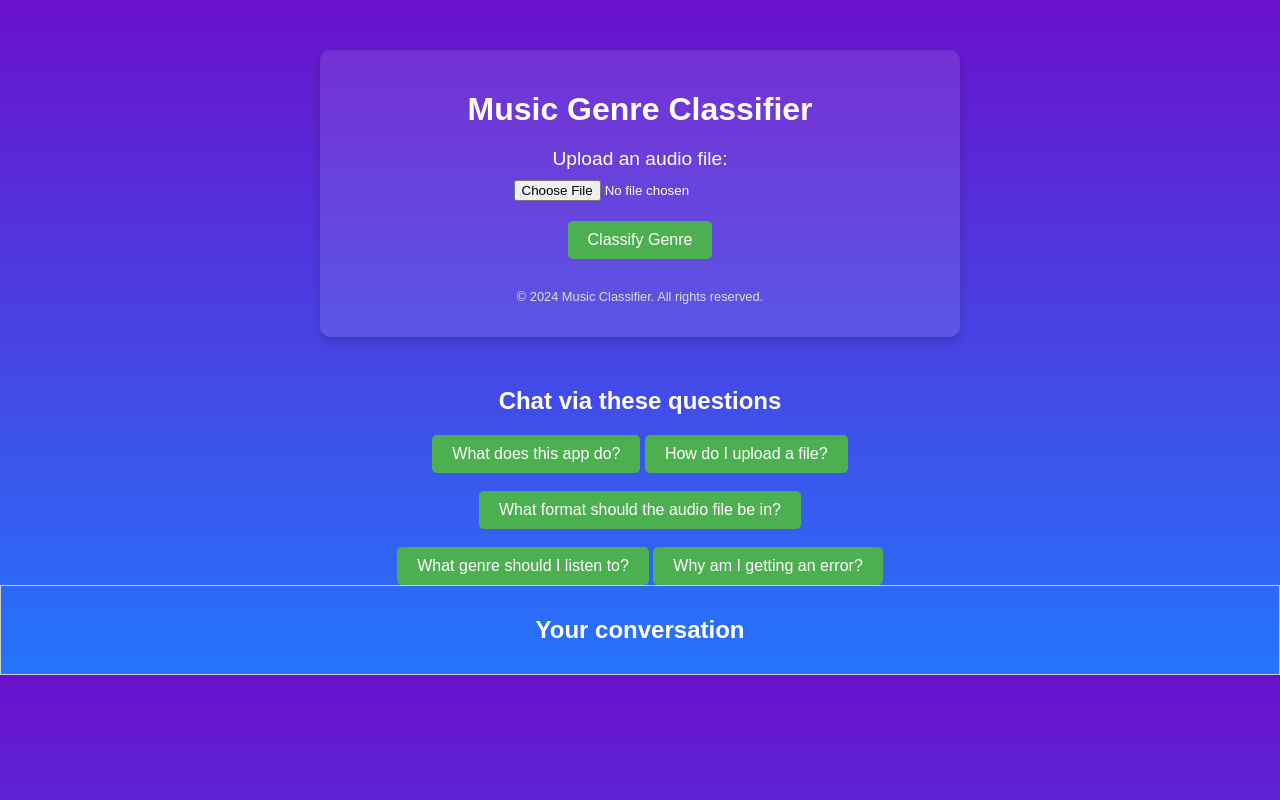
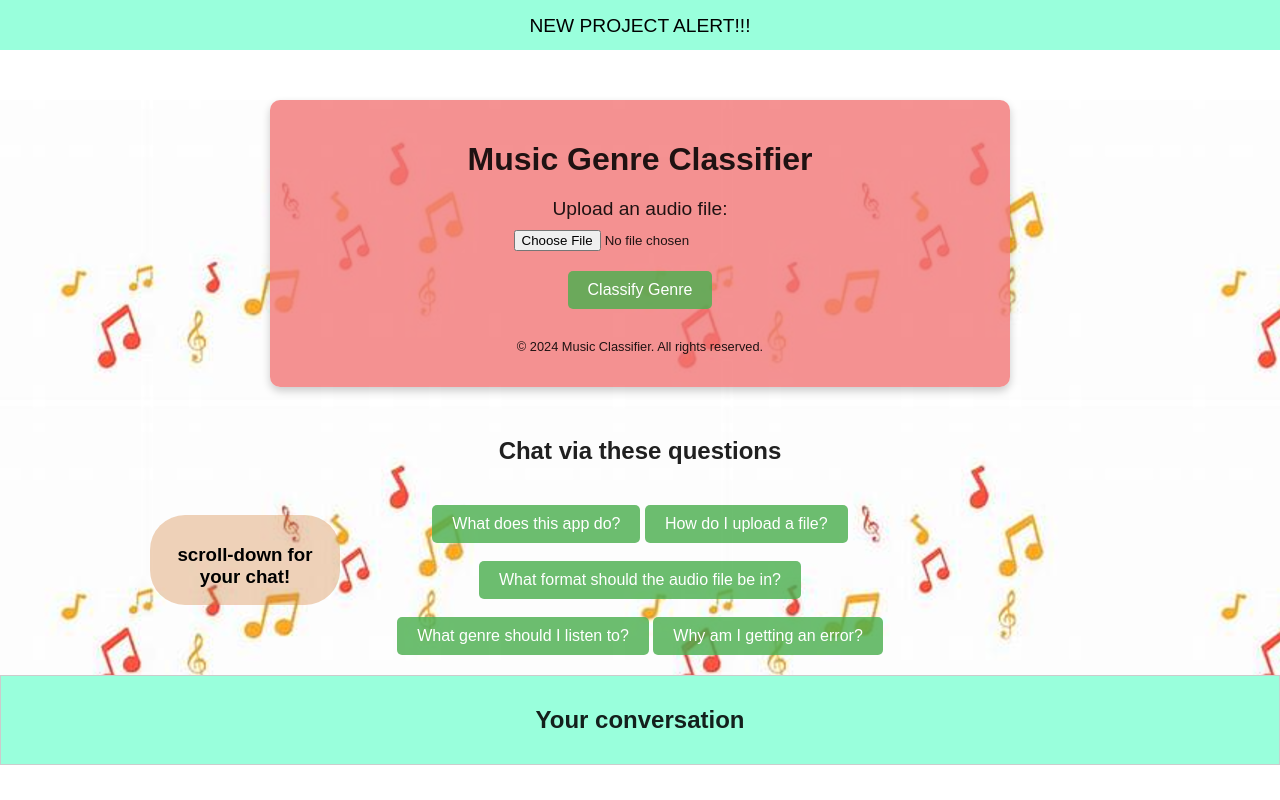
Before and after one commit to DILIP-KANNAN/music_costumizer, a plain HTML site: page index.html in a window 1280 px wide. Drawn offline with Linux system fonts and the light colour scheme.

Commit message:
modified frontend

```diff
--- a/index.html
+++ b/index.html
@@ -7,6 +7,8 @@
     <link rel="stylesheet" href="styles.css">
 </head>
 <body>
+    <div class="head">NEW PROJECT ALERT!!!</div>
+    <div class="bg">
     <div class="container">
         <header>
             <h1>Music Genre Classifier</h1>
@@ -27,7 +29,8 @@
         </footer>
     </div>
     <H2>Chat via these questions</H2>
-    <align = center>
+    <div class="align">
+        <div class="float"><h3>scroll-down for your chat!</h3></div>
         <div id="predefined-questions">
             <button class="question-btn">What does this app do?</button>
             <button class="question-btn">How do I upload a file?</button>
@@ -39,8 +42,8 @@
             <button class="question-btn">What genre should I listen to?</button>
             <button class="question-btn">Why am I getting an error?</button>
         </div>
-    </align>
-
+    </div>
+    </div>
     <div id="chatBox">
         <h2>Your conversation</h2>
     </div>
--- a/styles.css
+++ b/styles.css
@@ -1,18 +1,31 @@
- /* styles.css */
+/* styles.css */
 body {
     font-family: Arial, sans-serif;
     margin: 0;
     padding: 0;
-    background: linear-gradient(to bottom, #6a11cb, #2575fc);
-    color: white;
+    background: /*linear-gradient(to bottom, #6a11cb, #2575fc)*/ white;
+    color: rgba(0, 0, 0, 0.874);
     text-align: center;
 }
 
+.bg{
+    background-image: url(bg.PNG);
+}
+
+.head{
+    padding-top: 15px;
+    height: 35px;
+    background: rgba(127, 255, 212, 0.797);
+    border: #000000;
+    color: rgb(0, 0, 0);
+    font-size: larger;
+}
+
 .container {
-    max-width: 600px;
+    max-width: 700px;
     margin: 50px auto;
     padding: 20px;
-    background: rgba(255, 255, 255, 0.1);
+    background: rgba(243, 119, 119, 0.799);
     border-radius: 10px;
     box-shadow: 0 4px 8px rgba(0, 0, 0, 0.2);
 }
@@ -38,7 +51,7 @@ input[type="file"] {
 }
 
 button {
-    background-color: #4caf50;
+    background-color: #4caf4fcf;
     color: white;
     border: none;
     padding: 10px 20px;
@@ -49,7 +62,7 @@ button {
 }
 
 button:hover {
-    background-color: #45a049;
+    background-color: #45a049d1;
 }
 
 #result {
@@ -63,7 +76,32 @@ button:hover {
 footer {
     margin-top: 30px;
     font-size: 0.8rem;
-    color: #ddd;
+    color: linear-gradient(to-bottom #2c262673,rgba(0, 0, 0, 0.422));
+}
+
+.align {
+    display: flex;
+    justify-content: center; /* Centers the second element */
+    position: relative; /* Enables positioning of the first element */
+  }
+
+#predefined-questions{
+    margin : 20px;
+}
+
+.float{
+    position:absolute;
+    top: 30px;
+    left:150px;
+    width:150px;
+    height: 80px;
+    color: #000000;
+    background:rgba(210, 127, 55, 0.35);
+    padding-top: 10px;
+    padding-left: 20px;
+    padding-right: 20px;
+    border-radius: 35px;
+    margin-bottom: 20px;
 }
 
 #chatBox {
@@ -71,14 +109,19 @@ footer {
     overflow-y: auto;
     border: 1px solid #ccc;
     padding: 10px;
+    background-color: rgba(127, 255, 212, 0.797);
 }
 .user {
     text-align: right;
-    color: rgb(255, 255, 255);
+    color: rgb(0, 0, 0);
     font-size: large;
 }
 .bot {
     text-align: left;
-    color: rgb(255, 255, 255);
+    color: rgb(245, 100, 100);
     font-size: larger;
 }
+/*#predefined-questions.question-btn{
+    margin : 10px;
+    padding: 10px;
+}
```
Also changed, not shown: bg.PNG (added). Lines whose indentation alone changed are shown as unchanged.
